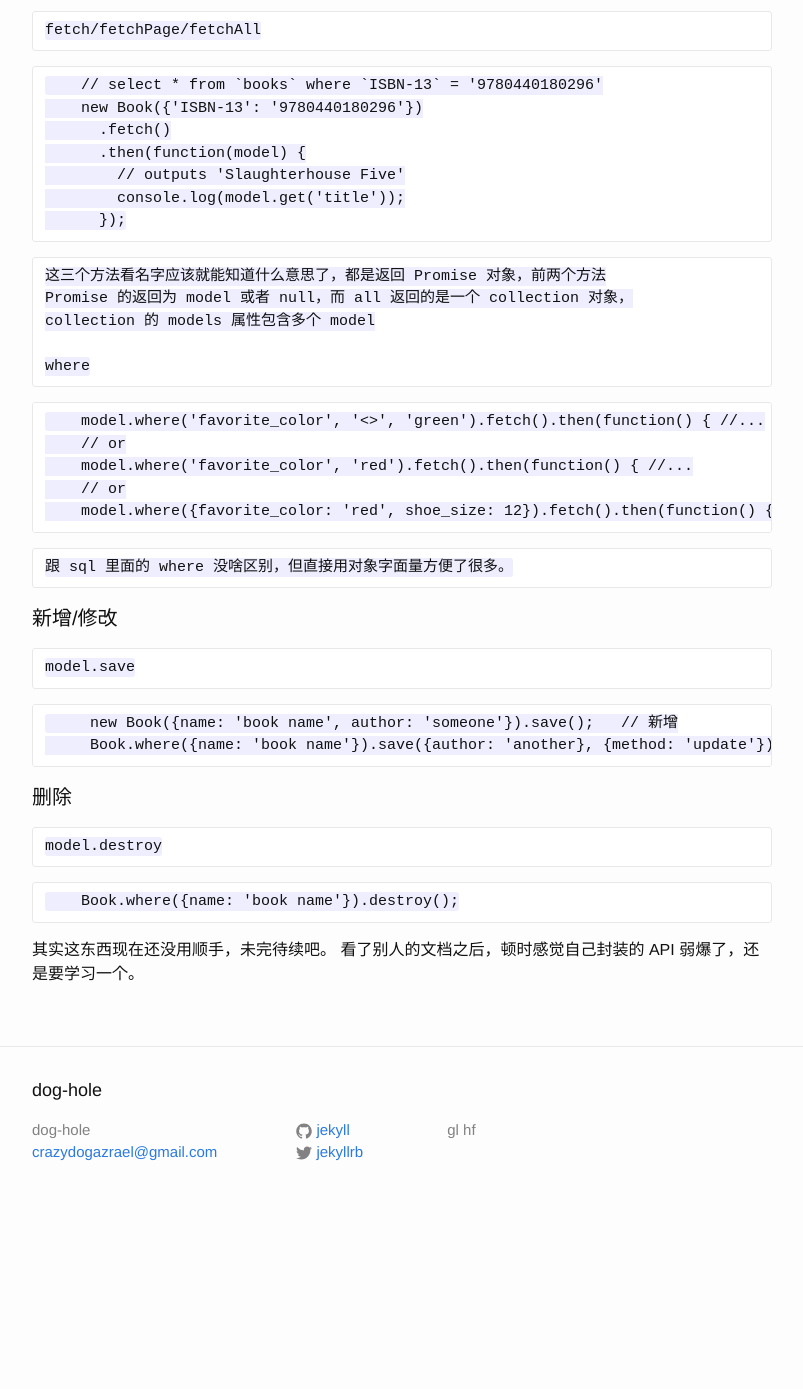
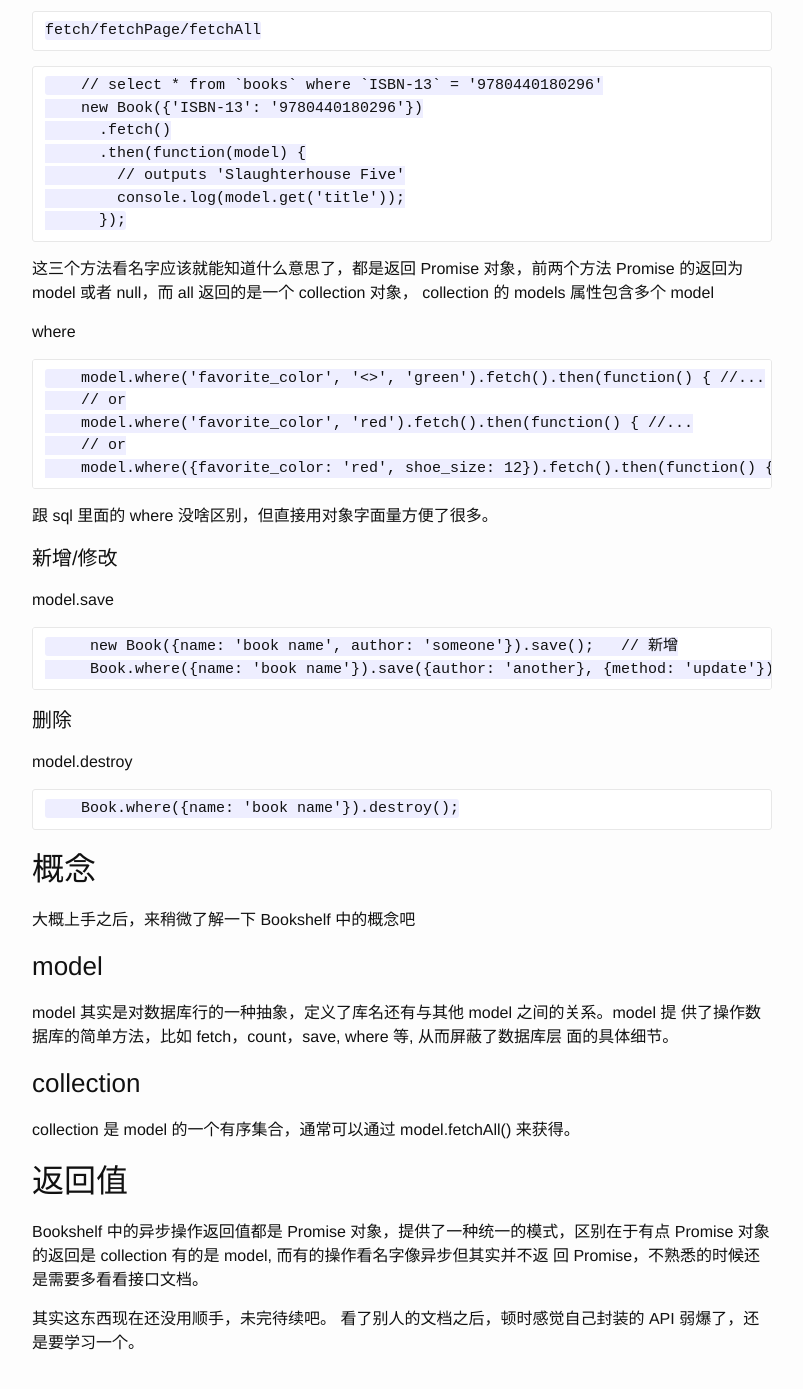
Before and after one commit to Crazydogs/Crazydogs.github.io, a Jekyll site: the page built from _posts/2016-8-12-node-mysql-库-bookshelf.markdown, in a window 1280 px wide and 1400 px high, scrolled down 2435 px. Shown: the top 1389 px of the window, without its empty margins (238-1041 px from the left). Built offline with Jekyll 4.4.1, drawn with Linux system fonts in a browser that asks for light colours; before the commit the page ends 3659 px from its top, so only the background shows below that.

Commit message:
增加一段

`````diff
--- a/_posts/2016-8-12-node-mysql-库-bookshelf.markdown
+++ b/_posts/2016-8-12-node-mysql-库-bookshelf.markdown
@@ -117,11 +117,11 @@ BookShelf 中所有数据库操作都通过 Promise 封装，熟悉的话用起
       });
 ````
 
-    这三个方法看名字应该就能知道什么意思了，都是返回 Promise 对象，前两个方法
-    Promise 的返回为 model 或者 null，而 all 返回的是一个 collection 对象，
-    collection 的 models 属性包含多个 model
+这三个方法看名字应该就能知道什么意思了，都是返回 Promise 对象，前两个方法
+Promise 的返回为 model 或者 null，而 all 返回的是一个 collection 对象，
+collection 的 models 属性包含多个 model
 
-    where
+where
 
 ````
     model.where('favorite_color', '<>', 'green').fetch().then(function() { //...
@@ -131,10 +131,10 @@ BookShelf 中所有数据库操作都通过 Promise 封装，熟悉的话用起
     model.where({favorite_color: 'red', shoe_size: 12}).fetch().then(function() { //...
 ````
 
-    跟 sql 里面的 where 没啥区别，但直接用对象字面量方便了很多。
+跟 sql 里面的 where 没啥区别，但直接用对象字面量方便了很多。
 
 #### 新增/修改
-    model.save
+model.save
 
 ````
      new Book({name: 'book name', author: 'someone'}).save();   // 新增
@@ -142,12 +142,25 @@ BookShelf 中所有数据库操作都通过 Promise 封装，熟悉的话用起
 ````
 
 #### 删除
-    model.destroy
+model.destroy
 
 ````
     Book.where({name: 'book name'}).destroy();
 ````
 
+## 概念
+大概上手之后，来稍微了解一下 Bookshelf 中的概念吧
+### model
+model 其实是对数据库行的一种抽象，定义了库名还有与其他 model 之间的关系。model 提
+供了操作数据库的简单方法，比如 fetch，count，save, where 等, 从而屏蔽了数据库层
+面的具体细节。
+### collection
+collection 是 model 的一个有序集合，通常可以通过 model.fetchAll() 来获得。
+
+## 返回值
+Bookshelf 中的异步操作返回值都是 Promise 对象，提供了一种统一的模式，区别在于有点
+Promise 对象的返回是 collection 有的是 model, 而有的操作看名字像异步但其实并不返
+回 Promise，不熟悉的时候还是需要多看看接口文档。
 
 其实这东西现在还没用顺手，未完待续吧。
 看了别人的文档之后，顿时感觉自己封装的 API 弱爆了，还是要学习一个。
`````
